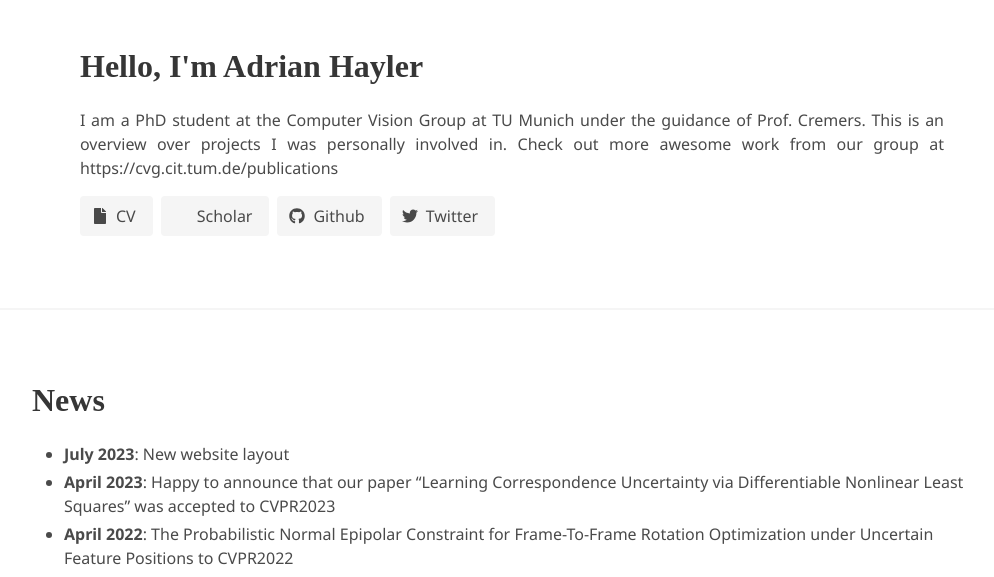
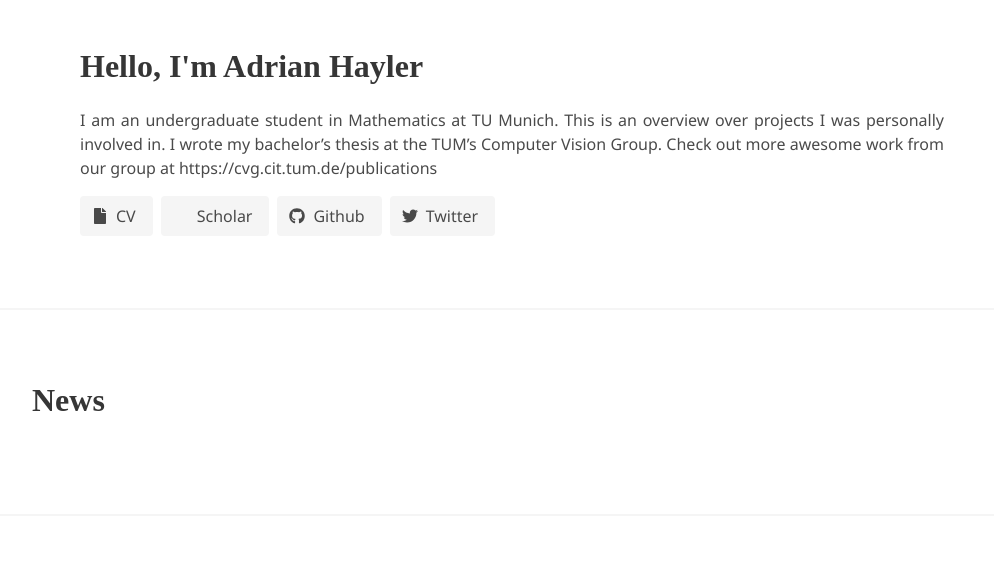
Before and after one commit to ahayler/ahayler.github.io, a Jekyll site: the page built from index.html, in a window 1280 px wide. Shown: the top 577 px of the page, without its empty margins (128-1122 px from the left). Built offline with Jekyll 4.4.1, drawn with Linux system fonts in a browser that asks for light colours; nearby versions of some CDN libraries; some web fonts are replaced; library files that are not in the unit come from our copies; a style sheet for code colours, icons or effects is not loaded; some of the changed text lies outside the part shown.

Commit message:
changed info on landing page

```diff
--- a/_config.yml
+++ b/_config.yml
@@ -21,7 +21,7 @@
 name: Adrian Hayler
 email: a.hayler@tum.de
 description: >- # this means to ignore newlines until "baseurl:"
-  I am a PhD student at the Computer Vision Group at TU Munich under the guidance of Prof. Cremers. This is an overview over projects I was personally involved in. Check out more awesome work from our group at https://cvg.cit.tum.de/publications
+  I am an undergraduate student in Mathematics at TU Munich. This is an overview over projects I was personally involved in. I wrote my bachelor's thesis at the TUM's Computer Vision Group. Check out more awesome work from our group at https://cvg.cit.tum.de/publications
 baseurl: "" # the subpath of your site, e.g. /blog
 url: "" # the base hostname & protocol for your site, e.g. http://example.com
 twitter_username: adrihayler
--- a/_data/news.yml
+++ /dev/null
@@ -1,8 +0,0 @@
-- date: July 2023
-  description: New website layout
-- date: April 2023
-  description: Happy to announce that our paper "Learning Correspondence Uncertainty via Differentiable Nonlinear Least Squares" was accepted to CVPR2023
-- date: April 2022
-  description: The Probabilistic Normal Epipolar Constraint for Frame-To-Frame Rotation Optimization under Uncertain Feature Positions to CVPR2022
-- date: April 2022
-  description: Started my PhD at the Computer Vision Group at TUM under the guidance of Prof. Daniel Cremers
```
